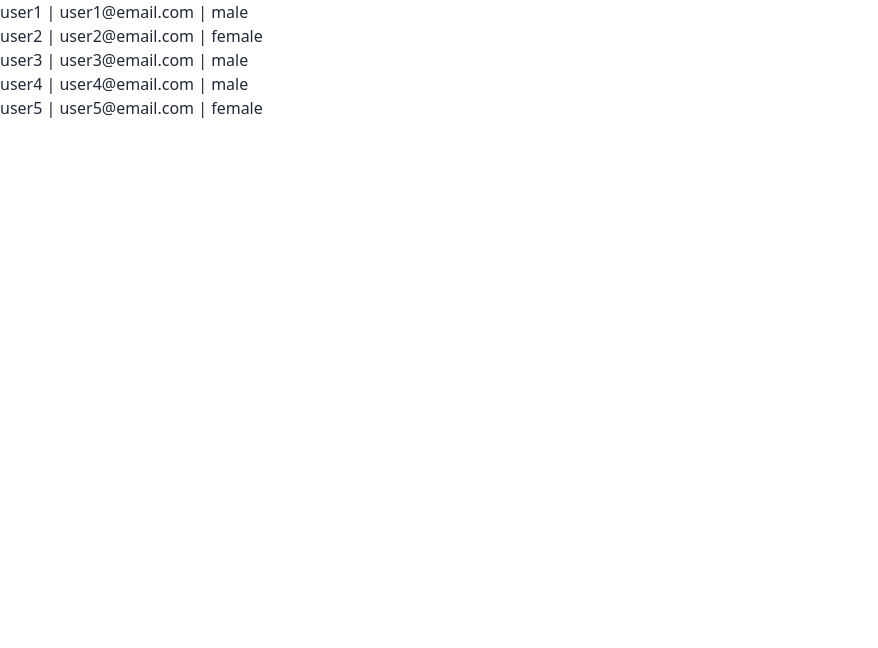
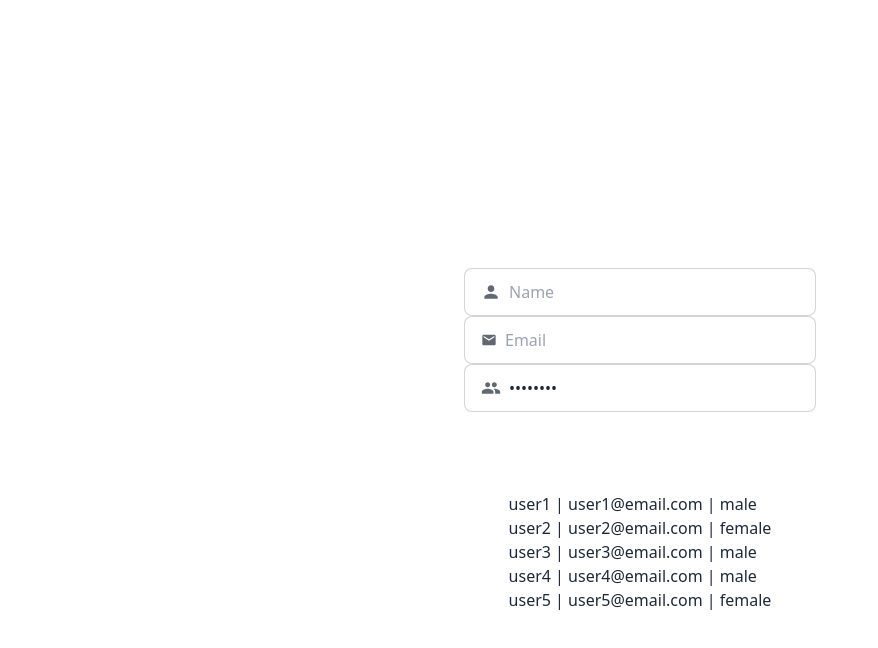
Before and after one commit to Isaac-8080/react-users, a React (Vite) app: page / in a window 1280 px wide. Shown: the top 648 px of the page, without its empty margins (0-878 px from the left). Built offline with nearby package versions, Linux system fonts and the light colour scheme.

Commit message:
update made | UserForm added

```diff
--- a/package.json
+++ b/package.json
@@ -11,7 +11,8 @@
   },
   "dependencies": {
     "react": "^18.3.1",
-    "react-dom": "^18.3.1"
+    "react-dom": "^18.3.1",
+    "react-icons": "^5.4.0"
   },
   "devDependencies": {
     "@eslint/js": "^9.15.0",
--- a/src/App.jsx
+++ b/src/App.jsx
@@ -1,5 +1,6 @@
 import { useState } from 'react'
 import Users from './components/Users';
+import UsersForm from './components/UsersForm';
 
 function App() {
 
@@ -17,12 +18,11 @@ function App() {
   return (
     <>
 
-      <Users users={users} />
+      <div className='flex flex-col h-[100dvh] w-full items-center justify-center'>
+        <UsersForm />
+        <Users users={users} />
+      </div>
 
-
-      {/* {users.map((user, index) => <p key={index}>{user.email}</p>)}
-      {users.map((user, index) => <p key={index}>{user.gen}</p>)}
-      */}
     </>
   )
 }
--- a/src/components/Users.jsx
+++ b/src/components/Users.jsx
@@ -3,11 +3,14 @@ import React from 'react'
 const Users = (props) => {
   return (
     <>
-      {
-      props.users.map((user, index) => (
-        <p key={index}>{user.name + " | " + user.email + " | " + user.gen}</p>
-      ))
-      }
+      <div className=''>
+        {
+        props.users.map((user, index) => (
+          <p key={index}>{user.name + " | " + user.email + " | " + user.gen}</p>
+        ))
+        }
+      </div>
+
     </>
   )
 }
--- /dev/null
+++ b/src/components/UsersForm.jsx
@@ -0,0 +1,28 @@
+import React, { useState } from 'react'
+import { MdEmail, MdPerson, MdGroup } from 'react-icons/md'
+
+const UsersForm = () => {
+
+  return (
+    <>
+      <div className='flex flex-col gap-3 p-20 w-[40%]'>
+        <form>
+          <label className="input input-bordered flex items-center gap-2">
+            <MdPerson className="h-5 w-5 opacity-70" />
+            <input type="text" className="grow" placeholder="Name" />
+          </label>
+          <label className="input input-bordered flex items-center gap-2">
+            <MdEmail className="h-4 w-4 opacity-70" />
+            <input type="text" className="grow" placeholder="Email" />
+          </label>
+          <label className="input input-bordered flex items-center gap-2">
+            <MdGroup className="h-5 w-5 opacity-70" />
+            <input type="password" className="grow" value="password" />
+          </label>
+        </form>
+      </div>
+    </>
+  )
+}
+
+export default UsersForm
```
Also changed, not shown: 1 other file (tests, documents, lock files or other folders).
